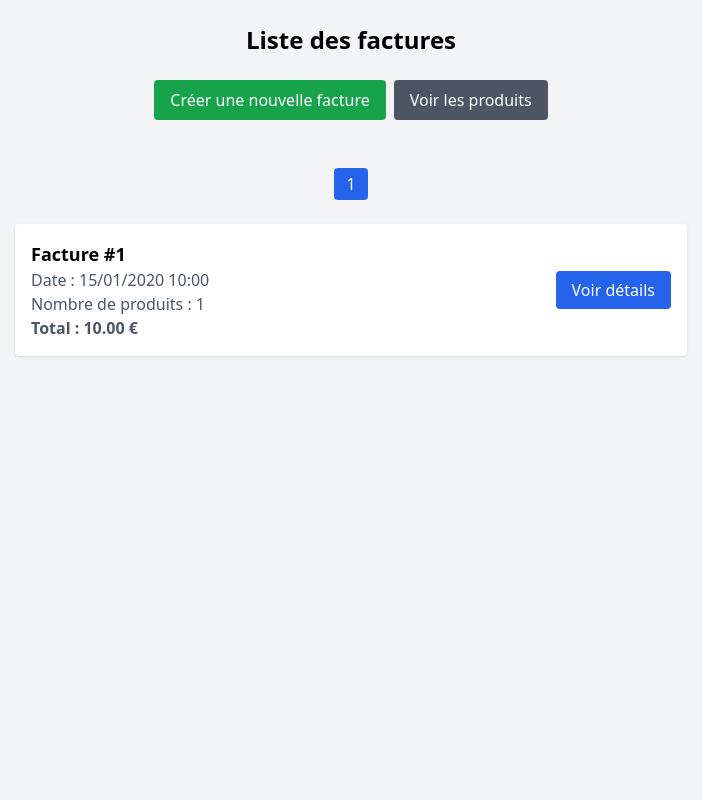
After one commit to tompernet2/django-facture, a Django app: page /factures/ in a window 1280 px wide. The commit adds this page. Shown: the whole page, without its empty margins (289-991 px from the left). Run offline with Django 5.2, Linux system fonts and the light colour scheme; tables that the repository leaves empty hold one stand-in row (values such as "Sample post"); some libraries are stand-ins or nearby versions.

Commit message:
Projet terminé avec ajout des factures

```diff
--- a/gestion/models.py
+++ b/gestion/models.py
@@ -10,11 +10,23 @@ class Produit(models.Model):
         return self.nom
 
 class Facture(models.Model):
-    produits = models.ManyToManyField(Produit)
     date = models.DateTimeField(auto_now_add=True)
 
     def total(self):
-        return sum(p.prix for p in self.produits.all())
+        return sum(ligne.prix for ligne in self.lignes.all())
 
     def nombre_produits(self):
-        return self.produits.count()
+        return self.lignes.count()
+
+    def __str__(self):
+        return f"Facture #{self.id} - {self.date.strftime('%d/%m/%Y')}"
+
+
+class LigneFacture(models.Model):
+    facture = models.ForeignKey(Facture, on_delete=models.CASCADE, related_name='lignes')
+    nom = models.CharField(max_length=100)
+    prix = models.DecimalField(max_digits=10, decimal_places=2)
+    date_peremption = models.DateField()
+
+    def __str__(self):
+        return f"{self.nom} - {self.prix} €"
--- /dev/null
+++ b/gestion/templates/gestion/liste_factures.html
@@ -0,0 +1,64 @@
+<!DOCTYPE html>
+<html lang="fr">
+<head>
+    <meta charset="UTF-8" />
+    <title>Liste des factures</title>
+    <script src="https://cdn.tailwindcss.com"></script>
+</head>
+<body class="bg-gray-100 p-6 font-sans flex items-center flex-col min-h-screen">
+
+<h1 class="text-2xl font-bold mb-6">Liste des factures</h1>
+
+<div class="flex mb-6 gap-2">
+    <a class="mb-6 bg-green-600 text-white py-2 px-4 rounded hover:bg-green-700"  href="{% url 'produits_facture' %}" >
+        Créer une nouvelle facture
+    </a>
+    <a class="mb-6 bg-gray-600 text-white py-2 px-4 rounded hover:bg-gray-700" href="{% url 'liste_produits' %}">
+        Voir les produits
+    </a>
+</div>
+
+<div class="pagination mb-6 flex justify-center space-x-2">
+        {% if page_obj.has_previous %}
+            <a href="?page={{ page_obj.previous_page_number }}" class="px-3 py-1 bg-gray-300 rounded hover:bg-gray-400">Précédent</a>
+        {% endif %}
+
+        {% for num in page_obj.paginator.page_range %}
+            {% if page_obj.number == num %}
+                <span class="px-3 py-1 bg-blue-600 text-white rounded">{{ num }}</span>
+            {% else %}
+                <a href="?page={{ num }}" class="px-3 py-1 bg-gray-300 rounded hover:bg-gray-400">{{ num }}</a>
+            {% endif %}
+        {% endfor %}
+
+        {% if page_obj.has_next %}
+            <a href="?page={{ page_obj.next_page_number }}" class="px-3 py-1 bg-gray-300 rounded hover:bg-gray-400">Suivant</a>
+        {% endif %}
+    </div>
+
+
+<div class="w-full max-w-2xl">
+    {% if page_obj.object_list %}
+        <ul class="space-y-4">
+            {% for facture in page_obj  %}
+                <li class="bg-white p-4 rounded shadow flex justify-between items-center">
+                    <div>
+                        <p class="font-semibold text-lg">Facture #{{ facture.id }}</p>
+                        <p class="text-gray-600">Date : {{ facture.date|date:"d/m/Y H:i" }}</p>
+                        <p class="text-gray-600">Nombre de produits : {{ facture.nombre_produits }}</p>
+                        <p class="text-gray-600 font-bold">Total : {{ facture.total }} €</p>
+                    </div>
+                    <div>
+                        <a href="{% url 'facture_detail' facture.id %}" class="bg-blue-600 text-white py-2 px-4 rounded hover:bg-blue-700">Voir détails</a>
+                    </div>
+                </li>
+            {% endfor %}
+        </ul>
+    {% else %}
+        <p class="text-gray-600">Aucune facture disponible.</p>
+    {% endif %}
+</div>
+
+
+</body>
+</html>
--- a/gestion/templates/gestion/produit_form.html
+++ b/gestion/templates/gestion/produit_form.html
@@ -18,7 +18,7 @@
     </form>
 
     <p class="mt-4">
-        <a href="{% url 'produit_list' %}" class="text-blue-600 hover:underline">Retour à la liste</a>
+        <a href="{% url 'liste_produits' %}" class="text-blue-600 hover:underline">Retour à la liste</a>
     </p>
 
 </body>
--- a/gestion/templates/gestion/update_form.html
+++ b/gestion/templates/gestion/update_form.html
@@ -18,7 +18,7 @@
     </form>
 
     <p class="mt-4">
-        <a href="{% url 'produit_list' %}" class="text-blue-600 hover:underline">Retour à la liste</a>
+        <a href="{% url 'liste_produits' %}" class="text-blue-600 hover:underline">Retour à la liste</a>
     </p>
 
 </body>
--- a/gestion/urls.py
+++ b/gestion/urls.py
@@ -2,9 +2,13 @@ from django.urls import path
 from . import views
 
 urlpatterns = [
-    path('', views.liste_produits, name='produit_list'),
-    path('create', views.produit_create, name='produit_create'),
+    path('', views.liste_produits, name='liste_produits'),
+    path('produits/create/', views.produit_create, name='produit_create'),
     path('produits/<int:pk>/delete/', views.produit_delete, name='produit_delete'),
     path('produits/<int:pk>/update/', views.produit_update, name='produit_update'),
 
+    path('factures/selection/', views.produits_facture, name='produits_facture'),
+    path('factures/selection/create/', views.facture_create, name='facture_create'),
+    path('factures/<int:pk>/', views.facture_detail, name='facture_detail'),
+    path('factures/', views.liste_factures, name='liste_factures'),
 ]
--- a/gestion/views.py
+++ b/gestion/views.py
@@ -1,7 +1,9 @@
 from django.shortcuts import render, redirect, get_object_or_404
-from .models import Produit, Facture
+from .models import Produit, Facture, LigneFacture
 from .forms import ProduitForm
 from django.core.paginator import Paginator
+from django.contrib import messages
+
 
 
 
@@ -20,7 +22,7 @@ def produit_create(request):
         form = ProduitForm(request.POST)
         if form.is_valid():
             form.save()
-            return redirect('produit_list')
+            return redirect('liste_produits')
     else:
         form = ProduitForm()
     return render(request, 'gestion/produit_form.html', {'form': form})
@@ -29,7 +31,7 @@ def produit_create(request):
 def produit_delete(request, pk):
     produit = Produit.objects.get(id=pk)
     produit.delete()
-    return redirect('produit_list')
+    return redirect('liste_produits')
 
 
 def produit_update(request, pk):
@@ -39,8 +41,50 @@ def produit_update(request, pk):
         form = ProduitForm(request.POST, instance=produit)
         if form.is_valid():
             form.save()
-            return redirect('produit_list')
+            return redirect('liste_produits')
     else:
         form = ProduitForm(instance=produit)
 
     return render(request, 'gestion/update_form.html', {'form': form})
+
+def produits_facture(request):
+    produits = Produit.objects.all()
+    return render(request, "gestion/produits_facture.html", {"produits": produits})
+
+
+def facture_create(request):
+    if request.method == "POST":
+        produits_ids = request.POST.getlist('produits_selectionnes')
+
+        if not produits_ids:
+            messages.error(request, "Veuillez sélectionner au moins un produit.")
+            return redirect('produits_facture')
+
+        facture = Facture.objects.create()
+
+        for prod in produits_ids:
+            produit = Produit.objects.get(id=prod)
+            LigneFacture.objects.create(
+                facture=facture,
+                nom=produit.nom,
+                prix=produit.prix,
+                date_peremption=produit.date_peremption,
+            )
+
+        return redirect('facture_detail', pk=facture.id)
+
+    return redirect('produits_facture')
+
+def facture_detail(request, pk):
+    facture = get_object_or_404(Facture, pk=pk)
+    return render(request, 'gestion/facture_detail.html', {'facture': facture})
+
+
+def liste_factures(request):
+    factures_list = Facture.objects.order_by('-date')
+    paginator = Paginator(factures_list, 4)
+
+    page_number = request.GET.get('page')
+    page_obj = paginator.get_page(page_number)
+
+    return render(request, 'gestion/liste_factures.html', {'page_obj': page_obj})
```
Also changed, not shown: gestion/templates/gestion/facture_detail.html (added, +37 -0 lines), gestion/templates/gestion/liste_produits.html (+9 -3 lines), gestion/templates/gestion/produits_facture.html (added, +74 -0 lines), gestion/migrations/0003_remove_facture_produits_lignefacture.py (added).
